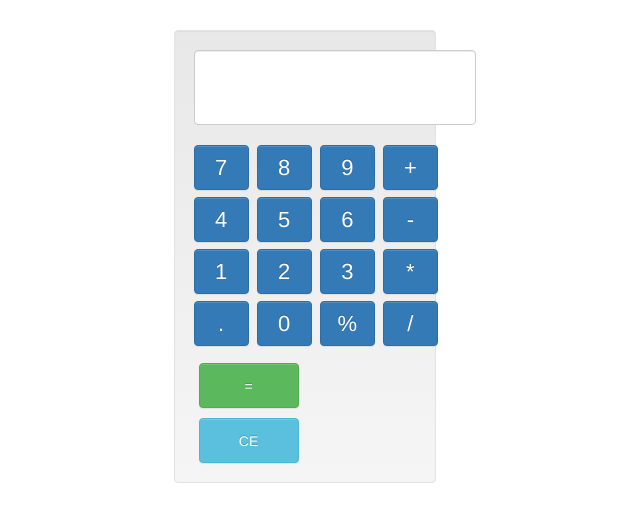
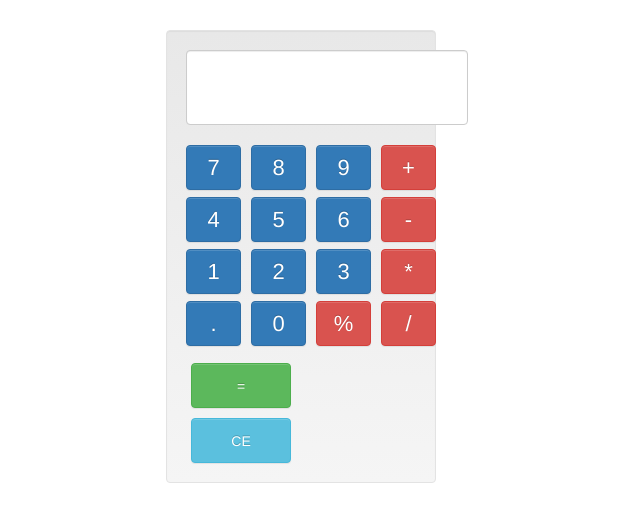
Before and after one commit to lrsonnewend/calculadora-lista7, an Angular app: page / in a window 1280 px wide. Shown: the top 522 px of the page, without its empty margins (204-844 px from the left). Built offline with nearby package versions, Linux system fonts and the light colour scheme.

Commit message:
2 files modified

```diff
--- a/src/app/app.component.css
+++ b/src/app/app.component.css
@@ -38,5 +38,5 @@ p {
 
 .saleh {
     /* main contain majhe anar jonne ai class 2nd div e ai class ase */
-    margin: 0 auto;
+    padding-bottom: 10px;
 }
--- a/src/app/app.component.html
+++ b/src/app/app.component.html
@@ -17,7 +17,7 @@
 
           <div class="row">
             <div *ngFor="let l of teclas" class="col-3">
-            <button type="button" (click)="addDigito(l)" [value]="l" class="btn btn-primary bttn">{{l}}</button>
+            <button type="button" (click)="addDigito(l)" [value]="l" class="btn btn-primary bttn" [class.btn-danger]="!isNumber(l)">{{l}}</button>
             </div>
           </div>
           <div class="row">
@@ -27,11 +27,11 @@
               <button type="button" class="operator btn btn-info bttne" (click)="ce()">CE</button>
             </div>
           </div>
-          <div class="row">
+          </form>
+      </div>
+          <div class="container log w-50 overflow-auto">
             <app-log></app-log>
           </div>
-        </form>
-      </div>
     </div>
   </div>
 </body>
```
